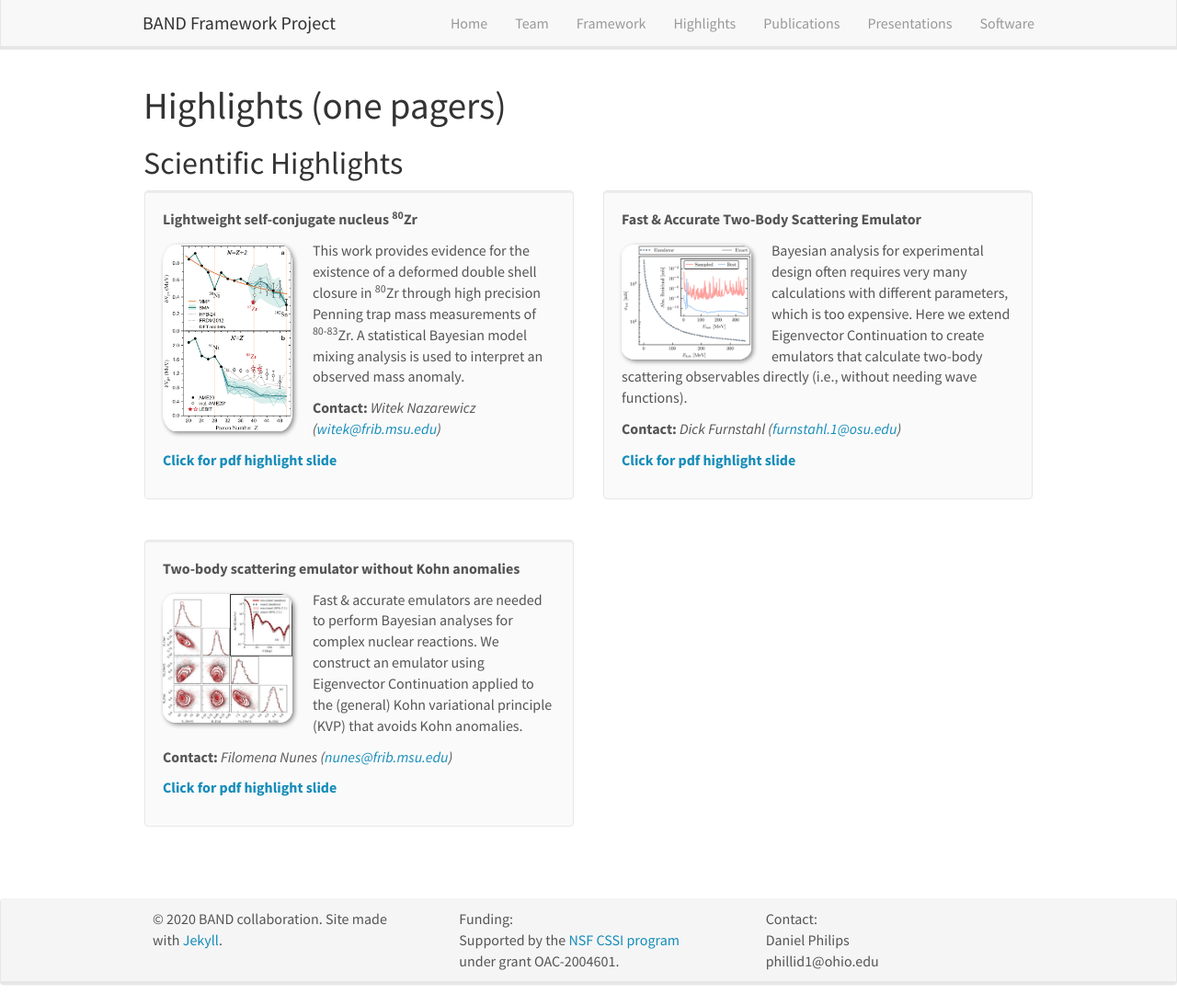
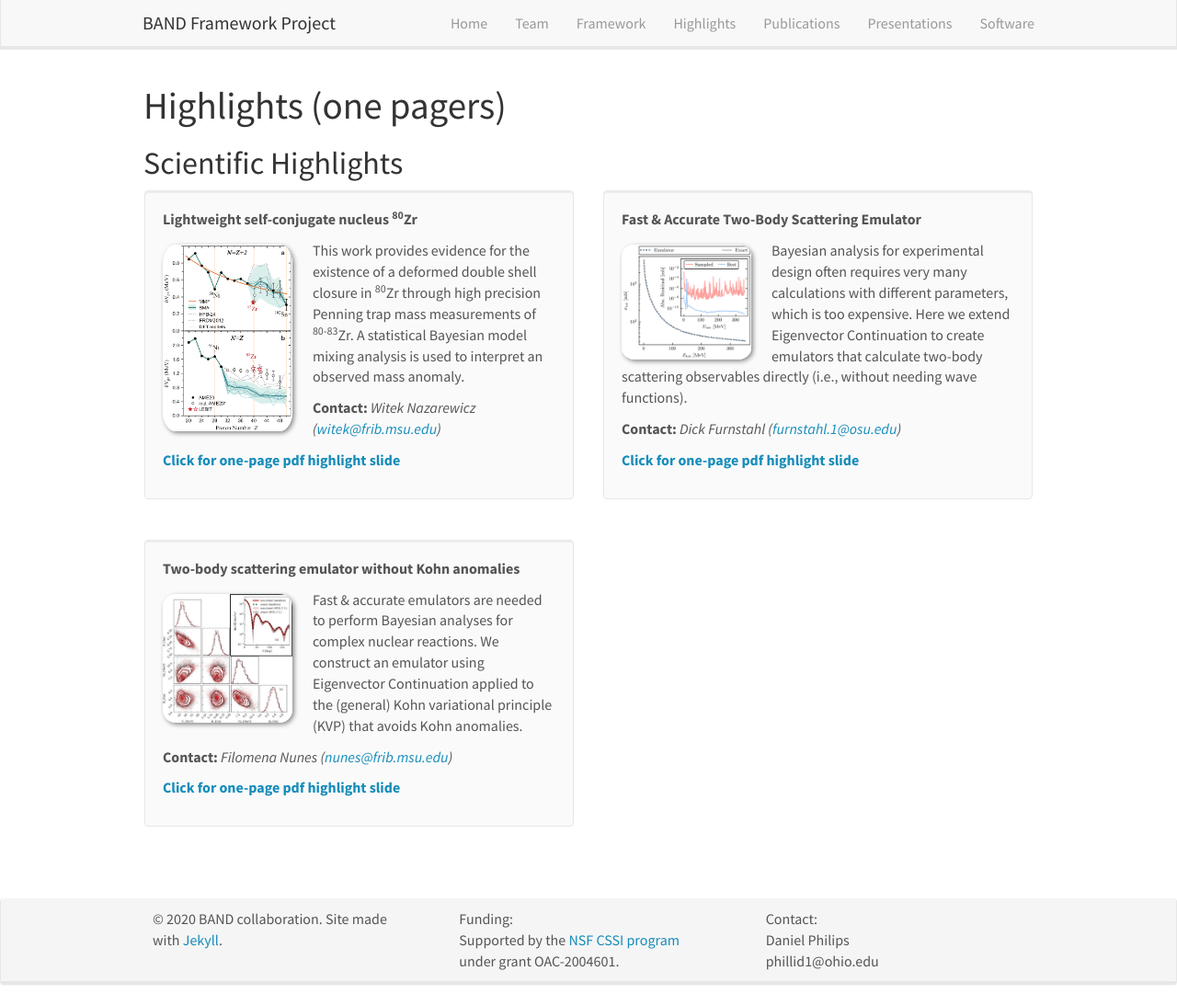
Before and after one commit to bandframework/bandframework.github.io, a Jekyll site: the page built from _pages/highlights.md, in a window 1280 px wide and 1093 px high. Shown: the whole window at 92% size. Built offline with Jekyll 4.4.1, drawn with Linux system fonts in a browser that asks for light colours; nearby versions of some CDN libraries.

Commit message:
trying out highlights

```diff
--- a/_data/highlights.yml
+++ b/_data/highlights.yml
@@ -7,7 +7,7 @@
   contact: Witek Nazarewicz (<witek@frib.msu.edu>)
   link:
     pdf: 80Zr.pdf
-    text: Click for pdf highlight slide
+    text: Click for one-page pdf highlight slide
   display: 1
 
 - title: Fast &amp; Accurate Two-Body Scattering Emulator
@@ -19,7 +19,7 @@
   contact: Dick Furnstahl (<furnstahl.1@osu.edu>)
   link:
     pdf: Emulator_BAND_Highlight.pdf
-    text: Click for pdf highlight slide
+    text: Click for one-page pdf highlight slide
   display: 1
 
 - title: Two-body scattering emulator without Kohn anomalies
@@ -31,5 +31,5 @@
   contact: Filomena Nunes (<nunes@frib.msu.edu>)
   link:
     pdf: emulator-eckohn.pdf
-    text: Click for pdf highlight slide
+    text: Click for one-page pdf highlight slide
   display: 1
```
